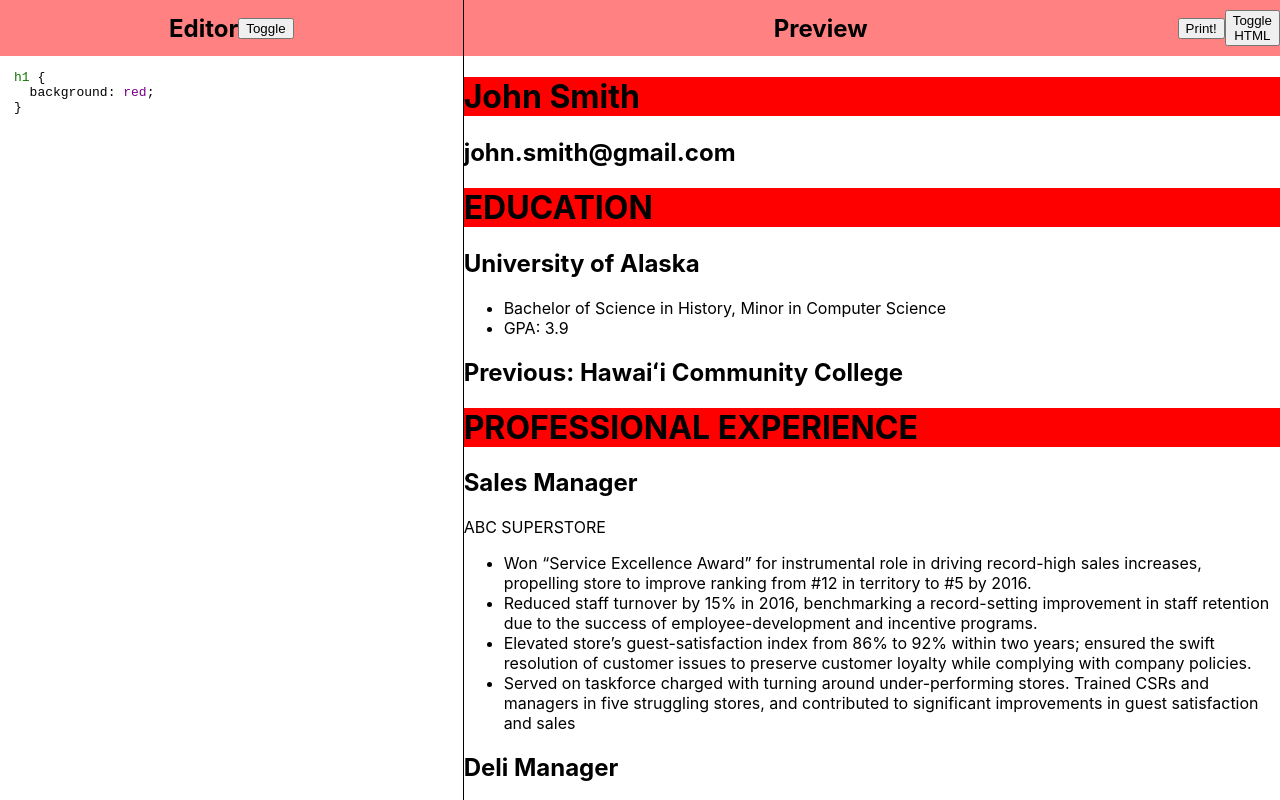
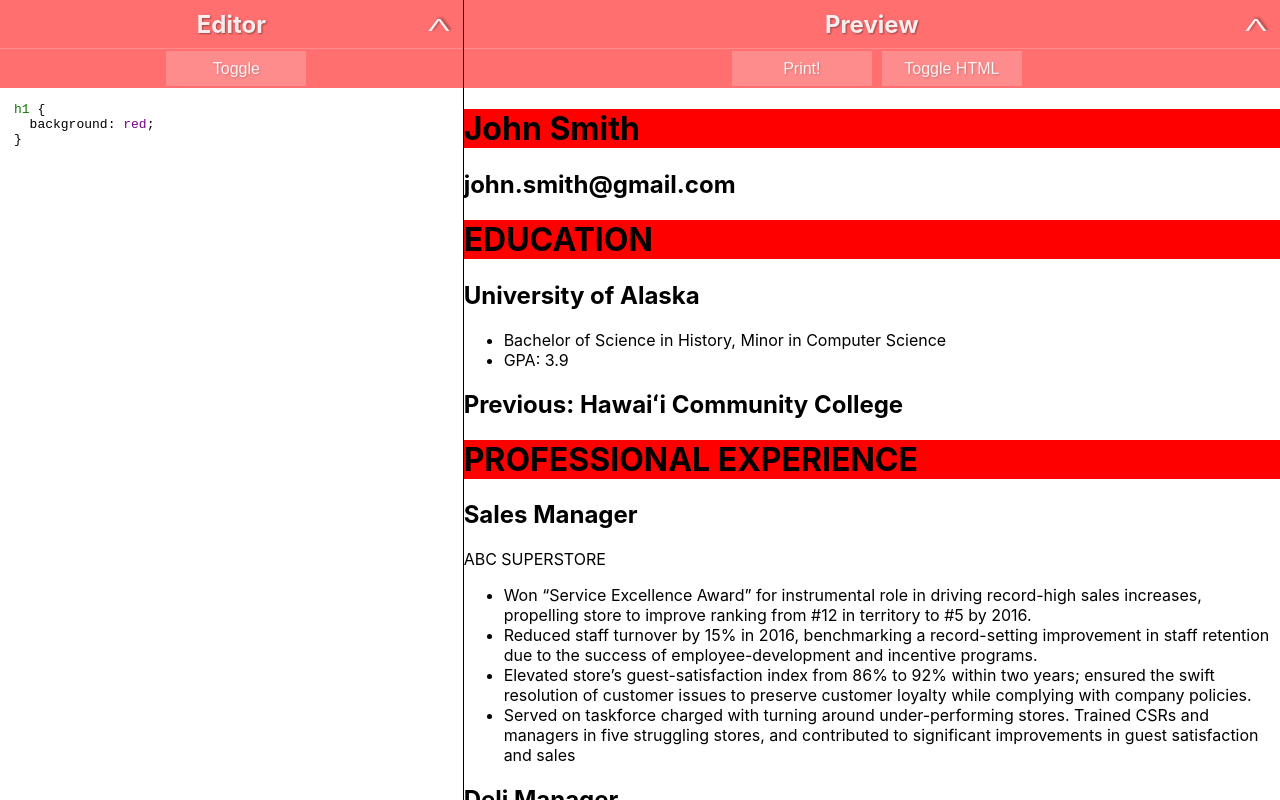
Before and after one commit to gainhad/org-to-resume, a React (Create React App) app: page / in a window 1280 px wide. Built offline with nearby package versions, Linux system fonts and the light colour scheme.

Commit message:
Put all buttons in a toolbar component

```diff
--- a/src/App.css
+++ /dev/null
@@ -1,84 +0,0 @@
-#App {
-    height: 100vh;
-    display: grid;
-    grid-template-columns: 1fr 216mm;
-}
-
-.pane {
-    height: 100%;
-}
-
-#edit-pane {
-    border-right: 1px solid black;
-    display: flex;
-    flex-direction: column;
-    overflow: auto;
-}
-
-#preview-pane {
-    overflow: auto;
-}
-
-.react-codemirror2 {
-    height: 100%;
-    width: 100%;
-    overflow: visible;
-}
-
-.CodeMirror {
-    height: 100%;
-    width: 100%;
-    padding: 10px;
-    box-sizing: border-box;
-    overflow: visible;
-}
-
-.CodeMirror-scroll {
-    overflow: visible !important;
-    margin: 0;
-    padding: 0;
-}
-
-.title-bar {
-    height: 10vh;
-    max-height: 3.5em;
-    background: rgba(255, 116, 116, 0.9);
-    display: flex;
-    justify-content: center;
-    align-items: center;
-    top: 0;
-    left: 0;
-    position: sticky;
-    z-index: 5;
-}
-
-
-.toggle {
-    flex: 0;
-}
-
-.title {
-    text-align: center;
-    flex: 1;
-}
-
-pre {
-    overflow-x: auto;
-}
-
-/*
-@media print {
-    #edit-pane {
-	display: none;
-    }
-    .title-bar {
-	display: none;
-    }
-    #preview-pane {
-	width: 100vw;
-	overflow: unset;
-    }
-    #resume {
-    }
-}
-*/
--- a/src/App.js
+++ b/src/App.js
@@ -1,7 +1,7 @@
 import React from "react";
 import Editor from "./components/editor";
 import Previewer from "./components/previewer";
-import "./App.css";
+import "./App.scss";
 
 class App extends React.Component {
   constructor(props) {
--- /dev/null
+++ b/src/App.scss
@@ -0,0 +1,155 @@
+@import "./utils/colors";
+
+#App {
+  height: 100vh;
+  display: grid;
+  grid-template-columns: 1fr 216mm;
+}
+
+h2 {
+  color: $fg-white;
+}
+
+.pane {
+  height: 100%;
+}
+
+#edit-pane {
+  border-right: 1px solid black;
+  display: flex;
+  flex-direction: column;
+  overflow: auto;
+}
+
+#preview-pane {
+  overflow: auto;
+}
+
+.react-codemirror2 {
+  height: 100%;
+  width: 100%;
+  overflow: visible;
+}
+
+.CodeMirror {
+  height: 100%;
+  width: 100%;
+  padding: 10px;
+  box-sizing: border-box;
+  overflow: visible;
+}
+
+.CodeMirror-scroll {
+  overflow: visible !important;
+  margin: 0;
+  padding: 0;
+}
+
+.title-bar {
+  background: rgba(255, 96, 96, 0.9);
+  display: grid;
+  grid-template-rows: 3em min-content;
+  grid-template-columns: 3em 1fr 3em;
+  justify-items: center;
+  align-items: center;
+  top: 0;
+  left: 0;
+  position: sticky;
+  z-index: 5;
+  h2 {
+    margin: 0;
+    grid-column-start: 2;
+    text-shadow: 1px 1px 2px rgba(0, 0, 0, 0.4);
+  }
+}
+
+.tool-bar {
+  grid-column: span 3;
+  display: flex;
+  width: 100%;
+  align-items: center;
+  justify-content: center;
+  padding: 0 30% 0 30%;
+  height: 2.5em;
+  overflow: hidden;
+  border-top: 1px solid rgba(255, 255, 255, 0.2);
+  transition: 0.2s;
+  button {
+    background: rgba(255, 255, 255, 0.2);
+    outline: none;
+    border: none;
+    width: 140px;
+    height: 90%;
+    margin-left: 10px;
+    font-size: 1em;
+    color: $fg-white;
+    text-shadow: 1px 1px 2px rgba(0, 0, 0, 0.2);
+    transition: 0.2s;
+    &:hover {
+      background: rgba(255, 255, 255, 0.3);
+      height: 100%;
+      width: 150px;
+      transition: 0.2s;
+    }
+  }
+}
+
+.toggle-tool-bar {
+  background: none;
+  width: 100%;
+  height: 100%;
+  color: $fg-white;
+  font-size: 1em;
+  border: none;
+  transition: 0.2s;
+  &:hover {
+    background: rgba(255, 255, 255, 0.3);
+  }
+  p {
+    transform: scale(2, -1);
+    &.reverseY {
+      transform: scaleX(2);
+    }
+    text-shadow: 1px 1px 2px rgba(0, 0, 0, 0.4);
+    margin: auto;
+    padding: 5px;
+    transition: 0.2s;
+  }
+}
+
+.title-bar > .hidden {
+  height: 0;
+}
+
+.title {
+  text-align: center;
+  flex: 1;
+}
+
+pre {
+  overflow-x: auto;
+}
+
+// Reset CSS for preview
+#resume {
+  * {
+    color: black;
+  }
+}
+
+/*
+@media print {
+    #edit-pane {
+	display: none;
+    }
+    .title-bar {
+	display: none;
+    }
+    #preview-pane {
+	width: 100vw;
+	overflow: unset;
+    }
+    #resume {
+    }
+}
+*/
--- a/src/components/editor.js
+++ b/src/components/editor.js
@@ -3,6 +3,7 @@ import { Controlled as CodeMirror } from "react-codemirror2";
 import "codemirror/lib/codemirror.css";
 import "codemirror/theme/material.css";
 import "codemirror/mode/css/css.js";
+import TitleBar from "./titleBar";
 
 class Editor extends React.Component {
   constructor(props) {
@@ -34,10 +35,9 @@ class Editor extends React.Component {
     }
     return (
       <div id="edit-pane" className="pane">
-        <div className="title-bar">
-          <h2>Editor</h2>
+        <TitleBar title="Editor">
           <button onClick={this.toggleDisplay}>Toggle</button>
-        </div>
+        </TitleBar>
         <CodeMirror
           id="editor"
           options={{
--- a/src/components/previewer.js
+++ b/src/components/previewer.js
@@ -3,6 +3,7 @@ import { Helmet } from "react-helmet";
 import beautify from "js-beautify";
 import { toAST, toHTML } from "../parser";
 import ReactToPrint from "react-to-print";
+import TitleBar from "./titleBar";
 
 class Previewer extends React.Component {
   constructor(props) {
@@ -42,8 +43,7 @@ class Previewer extends React.Component {
           <style>{style}</style>
         </Helmet>
         <div id="preview-pane" className="pane">
-          <div className="title-bar">
-            <h2 className="title">Preview</h2>
+          <TitleBar title="Preview">
             <ReactToPrint
               trigger={() => <button>Print!</button>}
               content={() => this.componentRef}
@@ -51,7 +51,7 @@ class Previewer extends React.Component {
             <button className="toggle" onClick={this.onClick}>
               Toggle HTML
             </button>
-          </div>
+          </TitleBar>
           {preview}
         </div>
       </>
--- /dev/null
+++ b/src/components/titleBar.js
@@ -0,0 +1,34 @@
+import React from "react";
+
+class TitleBar extends React.Component {
+  constructor(props) {
+    super(props);
+    this.state = {
+      toolBarVisible: true
+    };
+  }
+
+  render() {
+    return (
+      <div className="title-bar">
+        <h2>{this.props.title}</h2>
+        <button
+          type="button"
+          onClick={() =>
+            this.setState({ toolBarVisible: !this.state.toolBarVisible })
+          }
+          className="toggle-tool-bar"
+        >
+          <p className={this.state.toolBarVisible ? "" : "reverseY"}>V</p>
+        </button>
+        <div
+          className={"tool-bar" + (this.state.toolBarVisible ? "" : " hidden")}
+        >
+          {this.props.children}
+        </div>
+      </div>
+    );
+  }
+}
+
+export default TitleBar;
--- /dev/null
+++ b/src/utils/_colors.scss
@@ -0,0 +1 @@
+$fg-white: rgba(255, 255, 255, 0.9);
```
